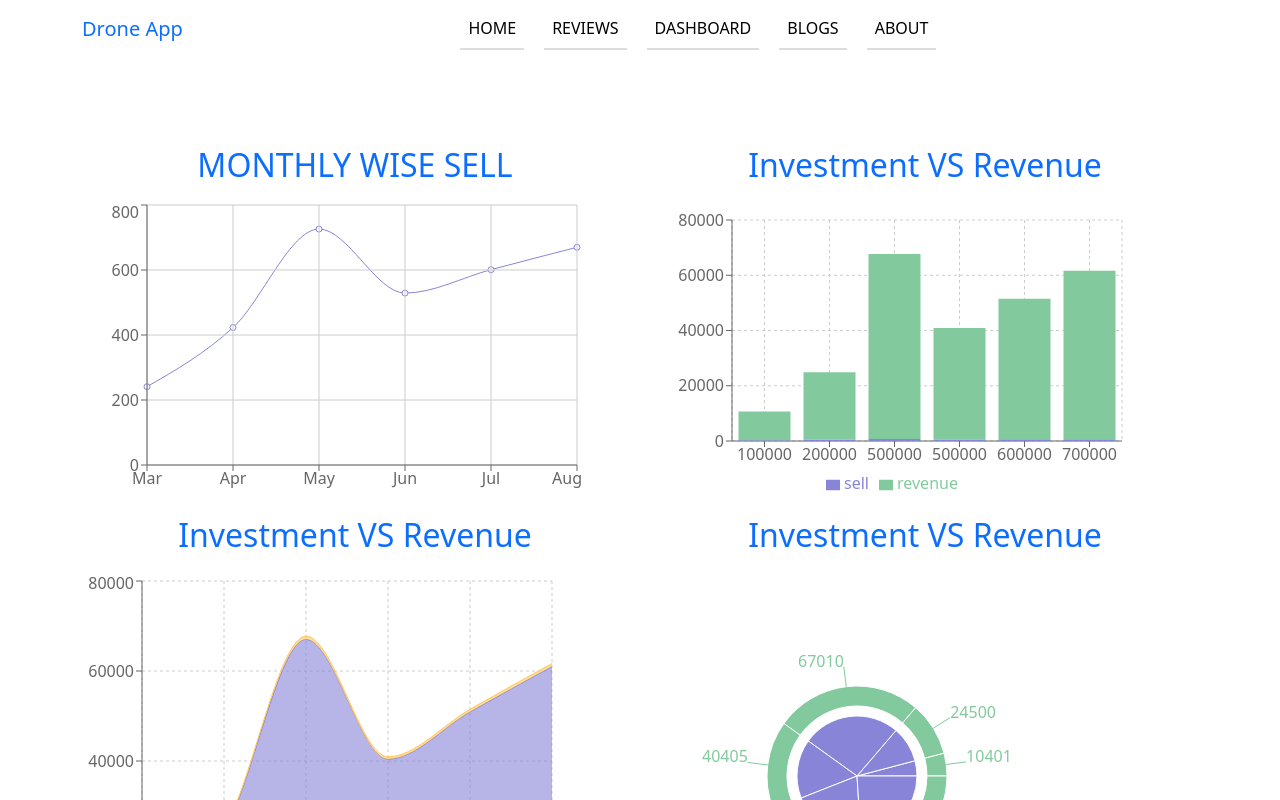
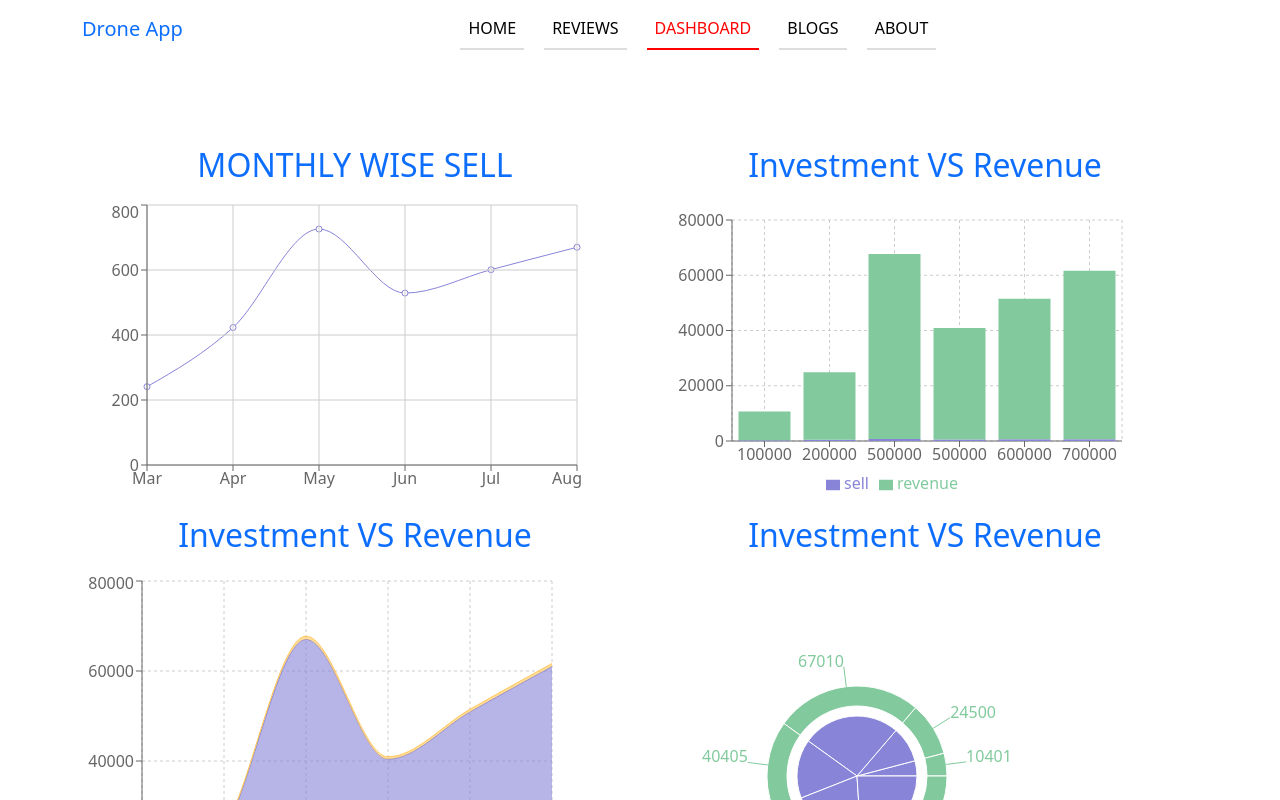
Before and after one commit to mkpbd/product-analysis-website, a React (Create React App) app: page /dashboard in a window 1280 px wide. Shown: the top 800 px of the page. Built offline with nearby package versions, Linux system fonts and the light colour scheme.

Commit message:
custom active link complete

```diff
--- /dev/null
+++ b/src/components/CustomLink/CustomLink.js
@@ -0,0 +1,21 @@
+import { useMatch, useResolvedPath,Link,LinkProps } from "react-router-dom";
+
+function CustomLink({ children, to, ...props }) {
+    let resolved = useResolvedPath(to);
+    let match = useMatch({ path: resolved.pathname, end: true });
+
+    return (
+      <div>
+        <Link
+          style={{ color: match ? "red" : "black" , borderBottom: match ? "2px solid red": "2px solid #ddd"}}
+          to={to}
+          {...props}
+        >
+          {children}
+        </Link>
+        {/* {match && " (active)"} */}
+      </div>
+    );
+  }
+
+  export default CustomLink;
--- a/src/components/Header/Header.js
+++ b/src/components/Header/Header.js
@@ -2,6 +2,8 @@ import React from "react";
 import { Container, Nav, Navbar } from "react-bootstrap";
 import "./Header.css";
 import {Link, NavLink} from 'react-router-dom';
+
+import CustomLink from '../CustomLink/CustomLink';
 
 const Header = () => {
     const routeObjec = [
@@ -24,11 +26,11 @@ const Header = () => {
             {/* {
                 routeObjec.map(rr=> <Link></Link>)
             } */}
-                <Link className="nav-link" to='/home'>{"Home".toUpperCase()}</Link>
-                <Link className="nav-link" to='/reviews'>{"Reviews".toUpperCase()}</Link>
-                 <Link className="nav-link" to='/dashboard'>{"Dashboard".toUpperCase()}</Link>
-                <Link className="nav-link" to='/blogs'>{"Blogs".toUpperCase()}</Link>
-                <Link className="nav-link" to='/about'>{"About".toUpperCase()}</Link>
+                <CustomLink className="nav-link" to='/home'>{"Home".toUpperCase()}</CustomLink>
+                <CustomLink className="nav-link" to='/reviews'>{"Reviews".toUpperCase()}</CustomLink>
+                 <CustomLink className="nav-link" to='/dashboard'>{"Dashboard".toUpperCase()}</CustomLink>
+                <CustomLink className="nav-link" to='/blogs'>{"Blogs".toUpperCase()}</CustomLink>
+                <CustomLink className="nav-link" to='/about'>{"About".toUpperCase()}</CustomLink>
 
           </Nav>
         </Navbar.Collapse>
```
